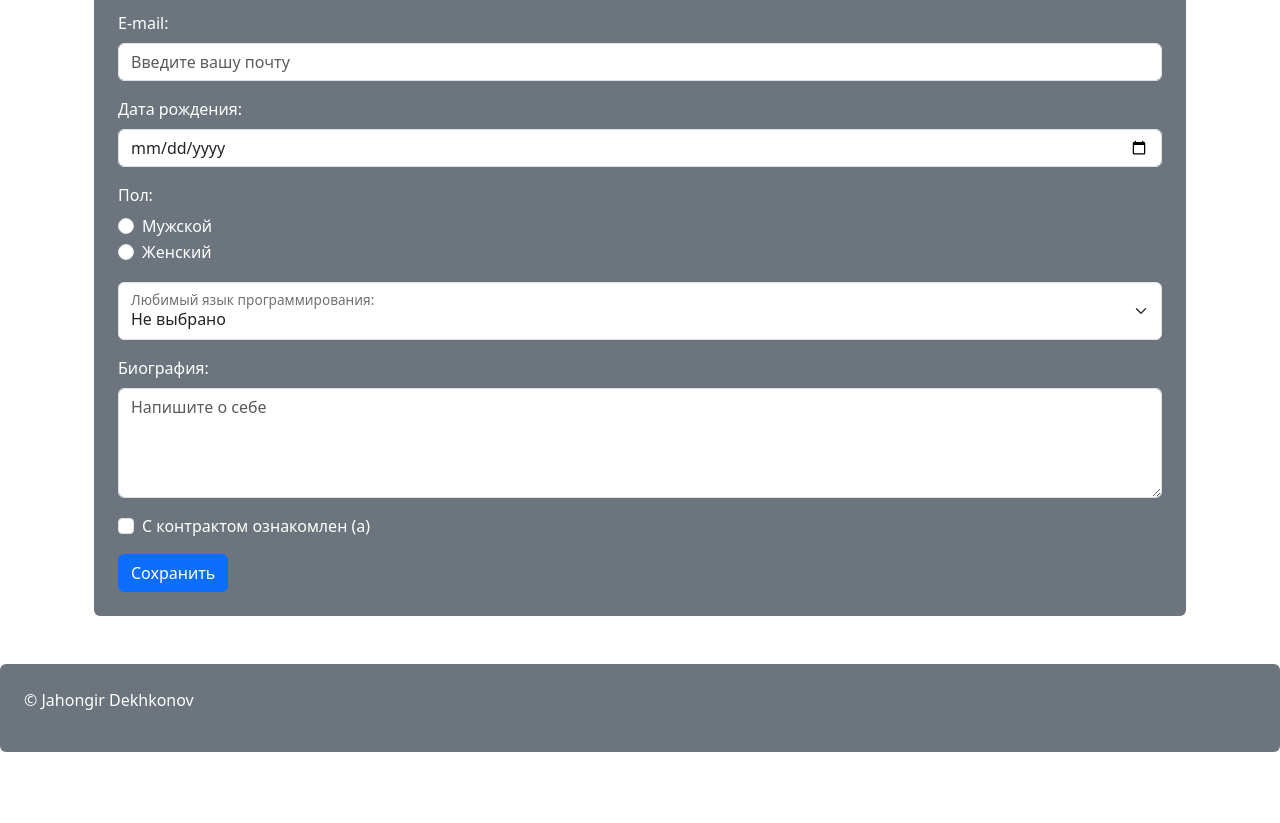
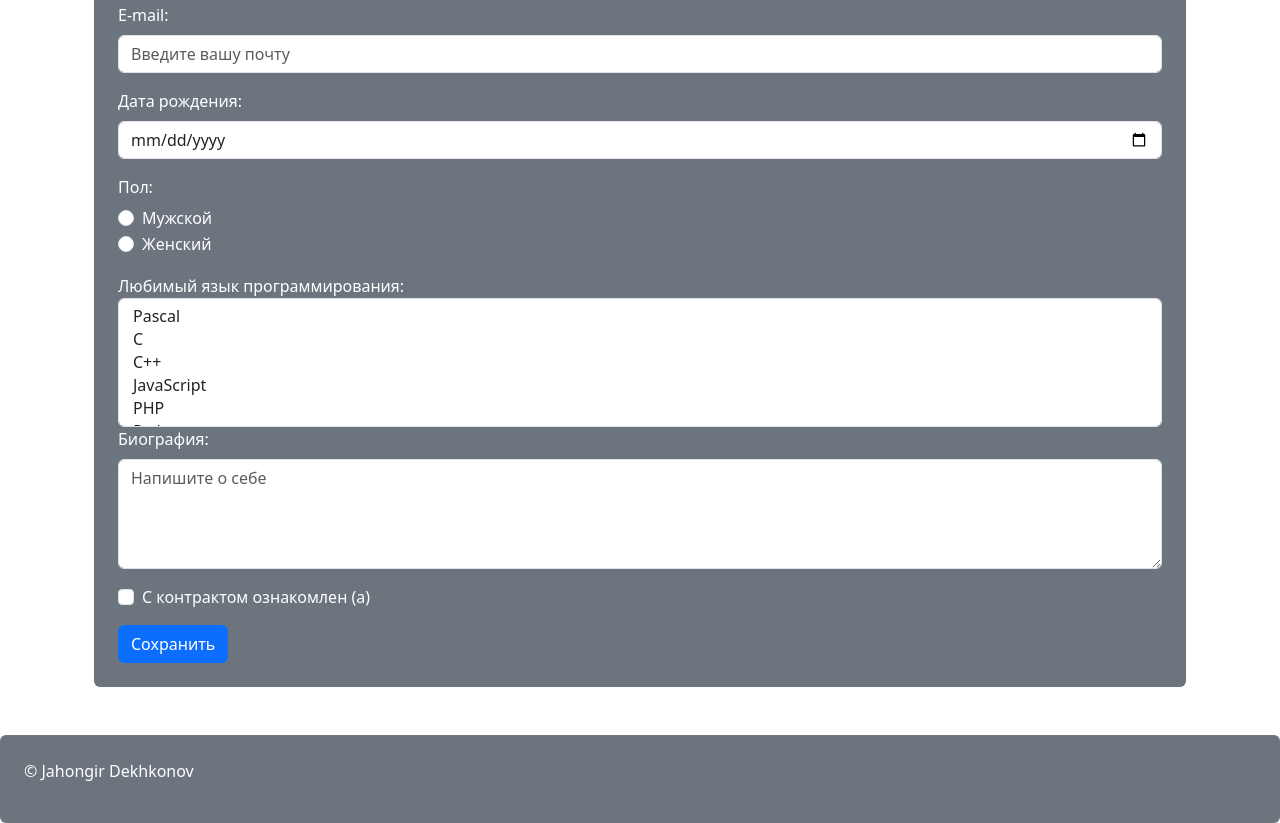
Before and after one commit to DD-Jahongir/web.no4, a plain HTML site: page index.html in a window 1280 px wide. Shown: the part 1833-2656 px from the top of the page. Before the commit the page ends 2585 px from the top, so only its background shows below. Drawn offline with nearby package versions, Linux system fonts and the light colour scheme.

Commit message:
Update index.html

```diff
--- a/index.html
+++ b/index.html
@@ -9,7 +9,6 @@
 </head>
 <body>
   <div class="container-fluid">
-    <header class="bg-light p-3 rounded">
         <!-- Навигация для десктопа (видна только на десктопах) -->
         <nav class="d-none d-lg-block mb-3 order-lg-1">
             <ul class="nav bg-secondary p-3 rounded">
@@ -25,17 +24,12 @@
             </ul>
         </nav>
 
-        <div class="d-flex flex-column flex-lg-column-reverse align-items-center order-lg-2">
-          <div class="container-fluid">
             <header class="bg-secondary p-3 rounded">
                 <div class="d-flex align-items-center">
                     <img src="logo.png" alt="Описание картинки для скрин-ридеров и поисковиков" class="me-5" width="100" height="100">
                     <h1 class="h4 ms-3 text-white">Название сайта</h1>
                 </div>
             </header>
-        </div>
-        </div>
-    </header>
 
     <!-- Навигация для мобильных-->
      <div class="container-lg">
@@ -56,8 +50,7 @@
 </div>
 
     <main class="container lg">
-        <div class="d-block d-lg-none mt-4 p-4">
-          <div class="container my-5">
+        <div class="d-block d-lg-none mt-4 p-2">
             <h2>Таблица</h2>
             <table class="table table-success table-striped">
                 <thead>
@@ -114,7 +107,6 @@
             </table>
         </div>
           <br />
-        </div>
         <!-- Ссылки -->
         <h2>Список гиперссылок</h2>
         <div class="container my-5">
@@ -257,26 +249,23 @@
                     </div>
                 </fieldset>
 
-                <div class="mb-3">
+                <div>
+                  <label for="languages" class="block-label">Любимый язык программирования:</label></br>
+                <select id="languages" name="languages[]" multiple size="5" class="form-select" aria-label="Default select example">
+                    <option value="pascal">Pascal</option>
+                    <option value="c">C</option>
+                    <option value="cpp">C++</option>
+                    <option value="javascript">JavaScript</option>
+                    <option value="php">PHP</option>
+                    <option value="python">Python</option>
+                    <option value="java">Java</option>
+                    <option value="haskel">Haskel</option>
+                    <option value="clojure">Clojure</option>
+                    <option value="prolog">Prolog</option>
+                    <option value="scala">Scala</option>
+                </select>
+                </div>
 
-                  <div class="form-floating">
-                    <select class="form-select" id="floatingSelect" aria-label="Floating label select example">
-                        <option value="pascal" selected>Pascal</option>
-                        <option value="c" selected>C</option>
-                        <option value="cpp" selected>C++</option>
-                        <option value="javascript" selected>JavaScript</option>
-                        <option value="php" selected>PHP</option>
-                        <option value="python" selected>Python</option>
-                        <option value="java" selected>Java</option>
-                        <option value="haskell" selected>Haskell</option>
-                        <option value="clojure" selected>Clojure</option>
-                        <option value="prolog" selected>Prolog</option>
-                        <option value="scala" selected>Scala</option>
-                        <option value="scala" selected>Не выбрано</option>
-                    </select>
-                    <label for="floatingSelect">Любимый язык программирования:</label>
-                  </div>
-                </div>
 
                 <div class="mb-3">
                     <label for="bio" class="form-label">Биография:</label>
```
